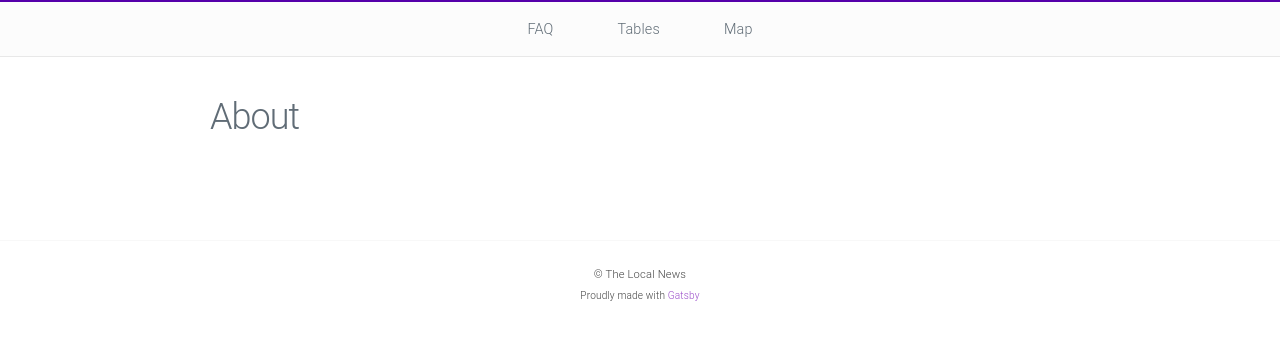
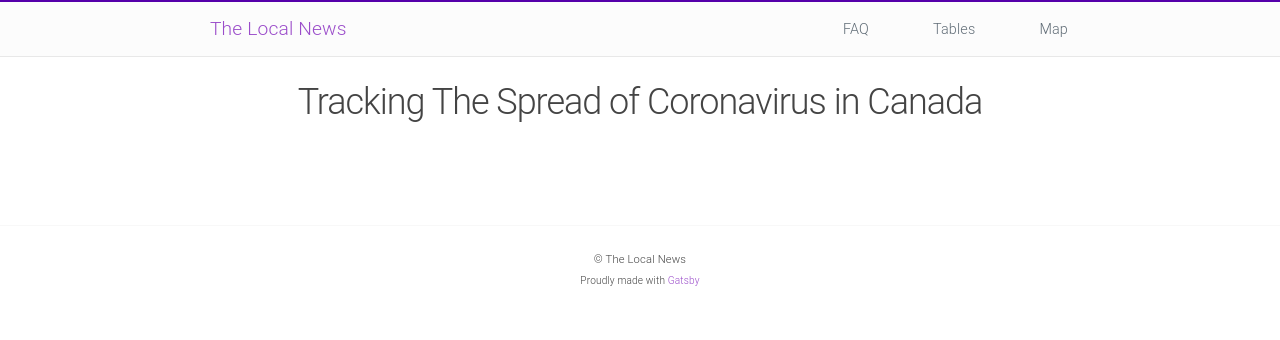
Before and after one commit to masoudkarimif/gatsby-starter-canada-pandemic, a Gatsby site: page / in a window 1280 px wide. Built offline with nearby package versions, Linux system fonts and the light colour scheme; Gatsby itself is replaced by a stand-in of ours.

Commit message:
Added the main title

```diff
--- a/gatsby-config.js
+++ b/gatsby-config.js
@@ -3,6 +3,7 @@ module.exports = {
   siteMetadata: {
 		siteUrl: `https://gatsby-starter-clean-resume.netlify.com/`,
     name: `The Local News`,
+    description: `Tracking The Spread of Coronavirus in Canada`,
     role: `Software Developer`,
     email: `luke@thelightside.com`,
     socialMedia : [
--- a/src/components/layout.js
+++ b/src/components/layout.js
@@ -36,7 +36,7 @@ const Layout = (props)=> {
             <div className="container" id="page-content">
                 <div className="row">
                     <div className="column" id="content-wrapper">
-                      <PageHeader title={props.pageTitle}/>
+                      <PageHeader title={props.pageDescription}/>
                           {props.children}
                     </div>
                 </div>
--- a/src/components/menu.js
+++ b/src/components/menu.js
@@ -14,7 +14,7 @@ const Menu = (props)=> {
     <header className="site-header">
       <div className="container">
         <div className="row">
-            <div className="column xs-visible" id="menu-name">
+            <div className="column" id="menu-name">
                 <Link to="/">{props.name}</Link>
             </div>
 
--- a/src/pages/index.js
+++ b/src/pages/index.js
@@ -7,14 +7,14 @@ const data = useStaticQuery(graphql`
           query  {
             site {
               siteMetadata {
-                  about
+                  name
+                  description
               }
             }
           }
         `)
   return (
-    <Layout pageTitle="About" pageDescription="Learn more about me" >
-        <div dangerouslySetInnerHTML={{__html: data.site.siteMetadata.about}} />
+    <Layout pageTitle={data.site.siteMetadata.name} pageDescription={data.site.siteMetadata.description} >
     </Layout>
     )
 }
--- a/static/stylesheets/style.css
+++ b/static/stylesheets/style.css
@@ -14,7 +14,7 @@
 }
  .site-nav {
      line-height: 54px;
-     text-align: center;
+     text-align: right;
 }
  .site-nav .nav-trigger {
      display: none;
@@ -87,11 +87,13 @@
  @media screen and (max-width: 640px) {
      .xs-visible {
          display: block !important;
-         line-height: 54px;
     }
 }
+#menu-name {
+    line-height: 54px;
+}
  #page-content {
-     padding-top: 95px;
+     padding-top: 80px;
 }
  #content-wrapper {
 }
@@ -318,3 +320,8 @@
   font-family: "IBM Plex Mono";
   font-size: .9em;
 }
+
+.page-header {
+  text-align: center;
+  color: #444;
+}
```
